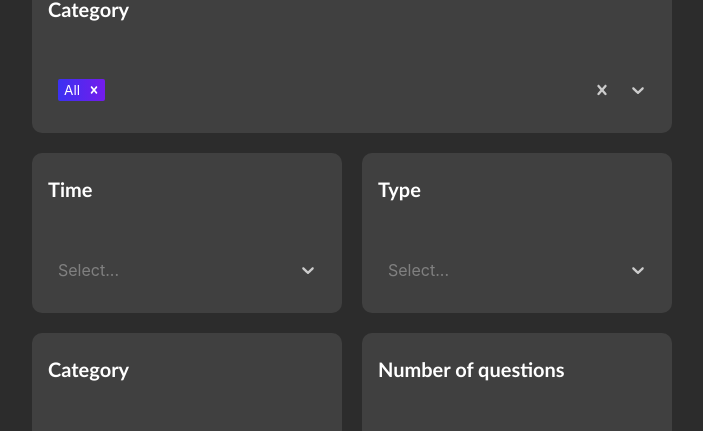
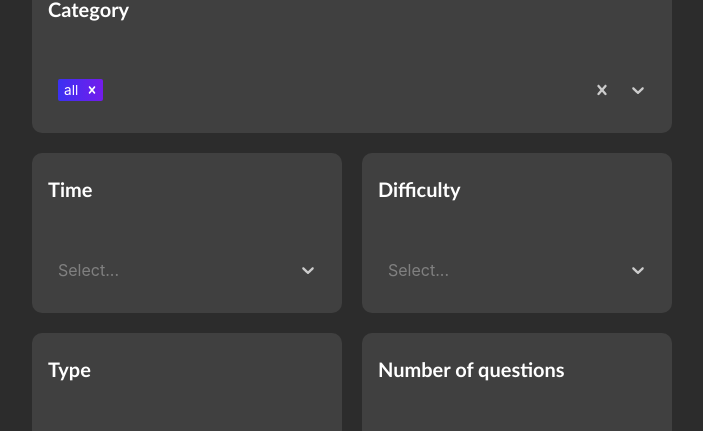
Before and after one commit to neverovska/quiz_app, a React (Create React App) app: page / in a window 1280 px wide. Shown: the part 139-570 px from the top of the page, without its empty margins (288-991 px from the left). Built offline with nearby package versions, Linux system fonts and the light colour scheme.

Commit message:
make some edits after comments

```diff
--- a/src/components/firstPage/Block.styles.tsx
+++ b/src/components/firstPage/Block.styles.tsx
@@ -1,5 +1,5 @@
 import styled from "styled-components";
-
+import Select from "react-select";
 
 const BlockWrapper = styled.div`
   border-radius: 10px;
@@ -11,21 +11,88 @@ const BlockWrapper = styled.div`
   justify-content: space-between;
   flex-direction: column;
   box-sizing: border-box;
+`;
 
-
-`
 const BlockTitle = styled.p`
   font-size: 20px;
   font-family: "Gill Sans MT";
   font-weight: bold;
   color: white;
-
-`
+`;
 
 const NumberInput = styled.input`
   all: unset;
   caret-color: white;
   border-bottom: 1px solid #ccc;
-`
+  color: white;
 
-export  {BlockTitle, BlockWrapper, NumberInput};
+  &::-webkit-outer-spin-button,
+  &::-webkit-inner-spin-button {
+    -webkit-appearance: none;
+    margin: 0;
+  }
+`;
+
+const StylizedMultiSelect = styled(Select)`
+  .Select__control {
+    background-color: transparent;
+    border: none;
+    box-shadow: none;
+  }
+
+  .Select__control:hover {
+    border: none;
+  }
+
+  .Select__indicator-separator {
+    display: none;
+  }
+
+  .Select__multi-value {
+    background: linear-gradient(90deg, rgba(59, 49, 242, 1) 0%, rgba(116, 28, 236, 1) 100%);
+  }
+
+  .Select__multi-value__label {
+    color: white;
+  }
+
+  .Select__multi-value__remove {
+    color: white;
+  }
+
+  .Select__multi-value__remove:hover {
+    background-color: white;
+    color: red;
+  }
+
+  .Select__input {
+    caret-color: transparent;
+  }
+`;
+
+const StylizedSingleSelect = styled(Select)`
+  .Select__control {
+    background-color: transparent;
+    border: none;
+    box-shadow: none;
+  }
+
+  .Select__control:hover {
+    border: none;
+  }
+
+  .Select__indicator-separator {
+    display: none;
+  }
+
+  .Select__single-value {
+
+    color: white;
+  }
+
+  .Select__input {
+    caret-color: transparent;
+  }
+`;
+
+export {BlockTitle, BlockWrapper, NumberInput, StylizedMultiSelect, StylizedSingleSelect};
--- a/src/components/firstPage/BlockWithInput.tsx
+++ b/src/components/firstPage/BlockWithInput.tsx
@@ -1,11 +1,17 @@
 import React from 'react';
 import {BlockWrapper, BlockTitle, NumberInput} from "./Block.styles";
 
-const BlockWithInput = () => {
+type Props = {
+    title: string,
+    minQuestions: number,
+    maxQuestions: number
+}
+
+const BlockWithInput = ({title, minQuestions, maxQuestions}: Props) => {
     return (
         <BlockWrapper>
-            <BlockTitle>Number of questions</BlockTitle>
-            <NumberInput placeholder="5-15"/>
+            <BlockTitle>{title}</BlockTitle>
+            <NumberInput type="number" placeholder={`${minQuestions}-${maxQuestions}`}/>
         </BlockWrapper>
     );
 };
--- a/src/components/firstPage/BlockWithMultiSelect.tsx
+++ b/src/components/firstPage/BlockWithMultiSelect.tsx
@@ -1,52 +1,17 @@
 import React from 'react';
-import Select from 'react-select';
-import {BlockWrapper, BlockTitle} from "./Block.styles";
+import {BlockWrapper, BlockTitle, StylizedMultiSelect} from "./Block.styles";
 
 type Props = {
     title: string,
     options: Array<object>
 }
 
+
 const BlockWithMultiSelect = ({title, options}: Props) => {
     return (
         <BlockWrapper>
             <BlockTitle>{title}</BlockTitle>
-            <Select
-                defaultValue={options[0]}
-                isMulti
-                options={options}
-                styles={{
-                    control: (provided) => ({
-                        ...provided,
-                        backgroundColor: 'transparent',
-                        border: 'none',
-                        boxShadow: 'none',
-                        '&:hover': {
-                            border: 'none',
-                        },
-
-                    }),
-                    indicatorSeparator: () => ({
-                        display: 'none',
-                    }),
-                    multiValue: (provided) => ({
-                        ...provided,
-                        background: 'linear-gradient(90deg, rgba(59,49,242,1) 0%, rgba(116,28,236,1) 100%);', // Цвет фона для выбранных элементов
-                    }),
-                    multiValueLabel: (provided) => ({
-                        ...provided,
-                        color: 'white',
-                    }),
-                    multiValueRemove: (provided) => ({
-                        ...provided,
-                        color: 'white',
-                        ':hover': {
-                            backgroundColor: 'white',
-                            color: 'red',
-                        },
-                    }),
-                }}
-            />
+            <StylizedMultiSelect classNamePrefix="Select" isMulti defaultValue={options[0]} options={options}/>
         </BlockWrapper>
     );
 };
--- a/src/components/firstPage/BlockWithSelect.tsx
+++ b/src/components/firstPage/BlockWithSelect.tsx
@@ -1,6 +1,5 @@
 import React from 'react';
-import Select from 'react-select';
-import {BlockWrapper, BlockTitle} from "./Block.styles";
+import {BlockWrapper, BlockTitle, StylizedSingleSelect} from "./Block.styles";
 
 type Props = {
     title: string,
@@ -8,29 +7,11 @@ type Props = {
 }
 
 
-const BlockWithSelect = ({title, options} : Props) => {
+const BlockWithSelect = ({title, options}: Props) => {
     return (
         <BlockWrapper>
             <BlockTitle>{title}</BlockTitle>
-            <Select options={options} styles={{
-                control: (provided) => ({
-                    ...provided,
-                    backgroundColor: 'transparent',
-                    border: 'none',
-                    boxShadow: 'none',
-                    '&:hover': {
-                        border: 'none',
-                    },
-
-                }),
-                indicatorSeparator: () => ({
-                    display: 'none',
-                }),
-                singleValue: (provided) => ({
-                    ...provided,
-                    color: 'white',
-                }),
-            }} />
+            <StylizedSingleSelect options={options} classNamePrefix="Select"/>
         </BlockWrapper>);
 };
 
--- a/src/components/firstPage/FirstPage.tsx
+++ b/src/components/firstPage/FirstPage.tsx
@@ -5,6 +5,7 @@ import BlockWithInput from "./BlockWithInput";
 import ButtonStart from "./ButtonStart";
 import {faChartSimple} from "@fortawesome/free-solid-svg-icons"
 import {Greetings, MainWrapper, BlocksContainer, Statistics, GreetingsContainer, Icon} from "./FirstPage.styles";
+import {TIMES, LEVELS, TYPES, CATEGORIES} from "../../consts";
 
 
 const FirstPage = () => {
@@ -17,25 +18,17 @@ const FirstPage = () => {
                 </Statistics>
             </GreetingsContainer>
 
-            <BlockWithMultiSelect title="Category" options={[
-                {value: 'all', label: 'All'},
-                {value: '1cat', label: '1cat'},
-                {value: '2cat', label: '2cat'},
-                {value: '3cat', label: '3cat'},]}/>
+            <BlockWithMultiSelect title="Category"
+                                  options={CATEGORIES.map((cat) => ({value: cat, label: cat}))}/>
             <BlocksContainer>
-                <BlockWithSelect title="Time" options={[
-                    {value: '1', label: '1 min'},
-                    {value: '2', label: '2 min'},
-                    {value: '5', label: '5 min'},
-                ]}/>
-                <BlockWithSelect title="Type" options={[
-                    {value: 'easy', label: 'Easy'},
-                    {value: 'medium', label: 'Medium'},
-                    {value: 'hard', label: 'Hard'},]}/>
-                <BlockWithSelect title="Category" options={[{
-                    value: 'chocolate', label: 'Chocolate'
-                }]}/>
-                <BlockWithInput/>
+                <BlockWithSelect
+                    title="Time"
+                    options={TIMES.map((time) => ({value: time, label: `${time} min`}))}
+                />
+                <BlockWithSelect title="Difficulty" options={LEVELS.map((level) => ({value: level, label: level}))}/>
+                <BlockWithSelect title="Type"
+                                 options={TYPES.map((type) => ({value: type, label: type}))}/>
+                <BlockWithInput title="Number of questions" minQuestions={5} maxQuestions={15}/>
             </BlocksContainer>
             <ButtonStart/>
         </MainWrapper>
--- /dev/null
+++ b/src/consts.ts
@@ -0,0 +1,17 @@
+const TIMES = [
+    1, 2, 5
+];
+
+const LEVELS = [
+    "Easy", "Medium", "Hard"
+];
+
+const CATEGORIES = [
+    "all", "1cat", "2cat", "3cat"
+];
+
+const TYPES = [
+    "1type"
+];
+
+export {TIMES, LEVELS, CATEGORIES, TYPES};
```
Also changed, not shown: src/components/firstPage/Button.styles.tsx (+4 -3 lines), src/components/firstPage/FirstPage.styles.tsx (+4 -5 lines).
